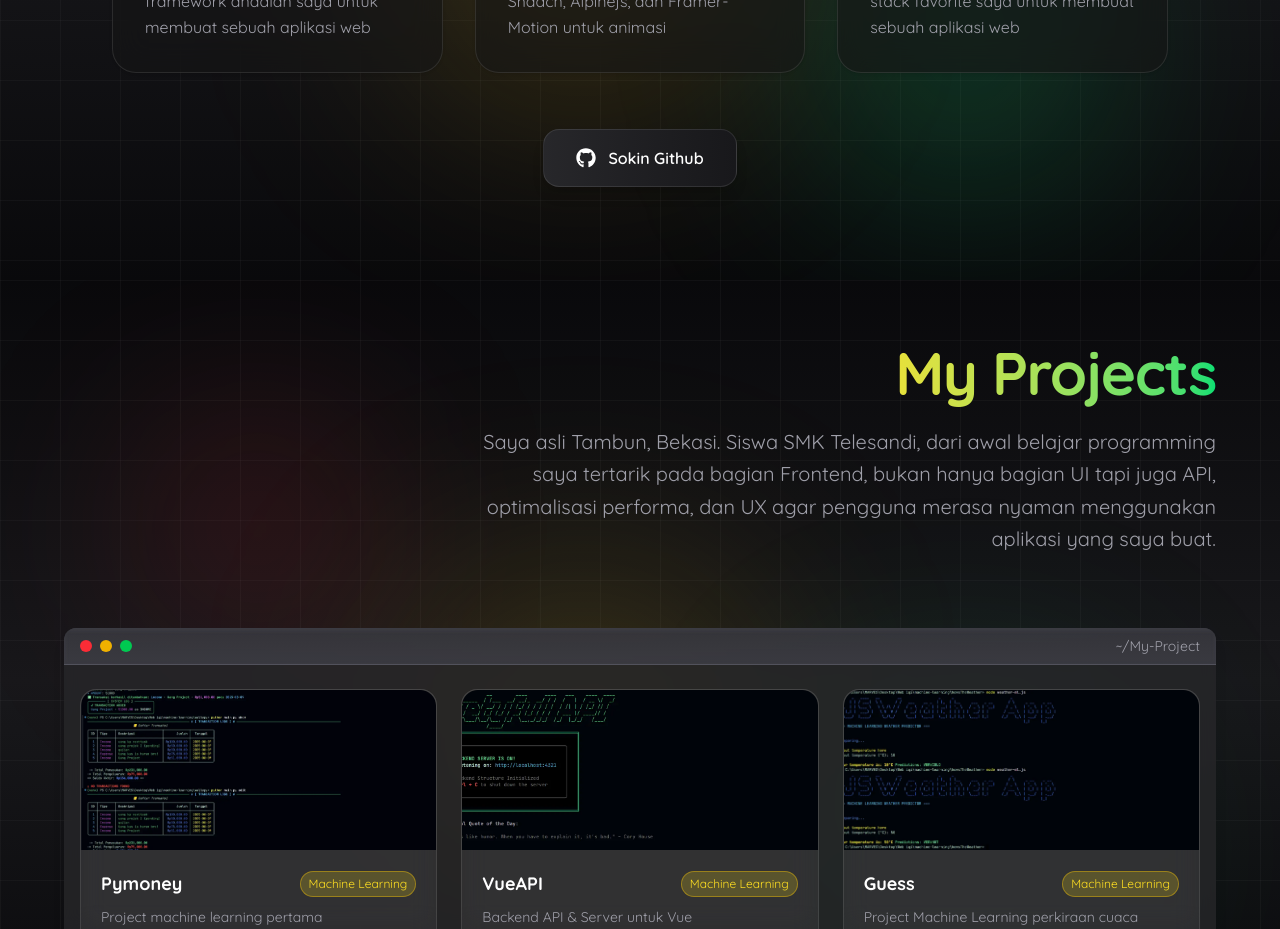
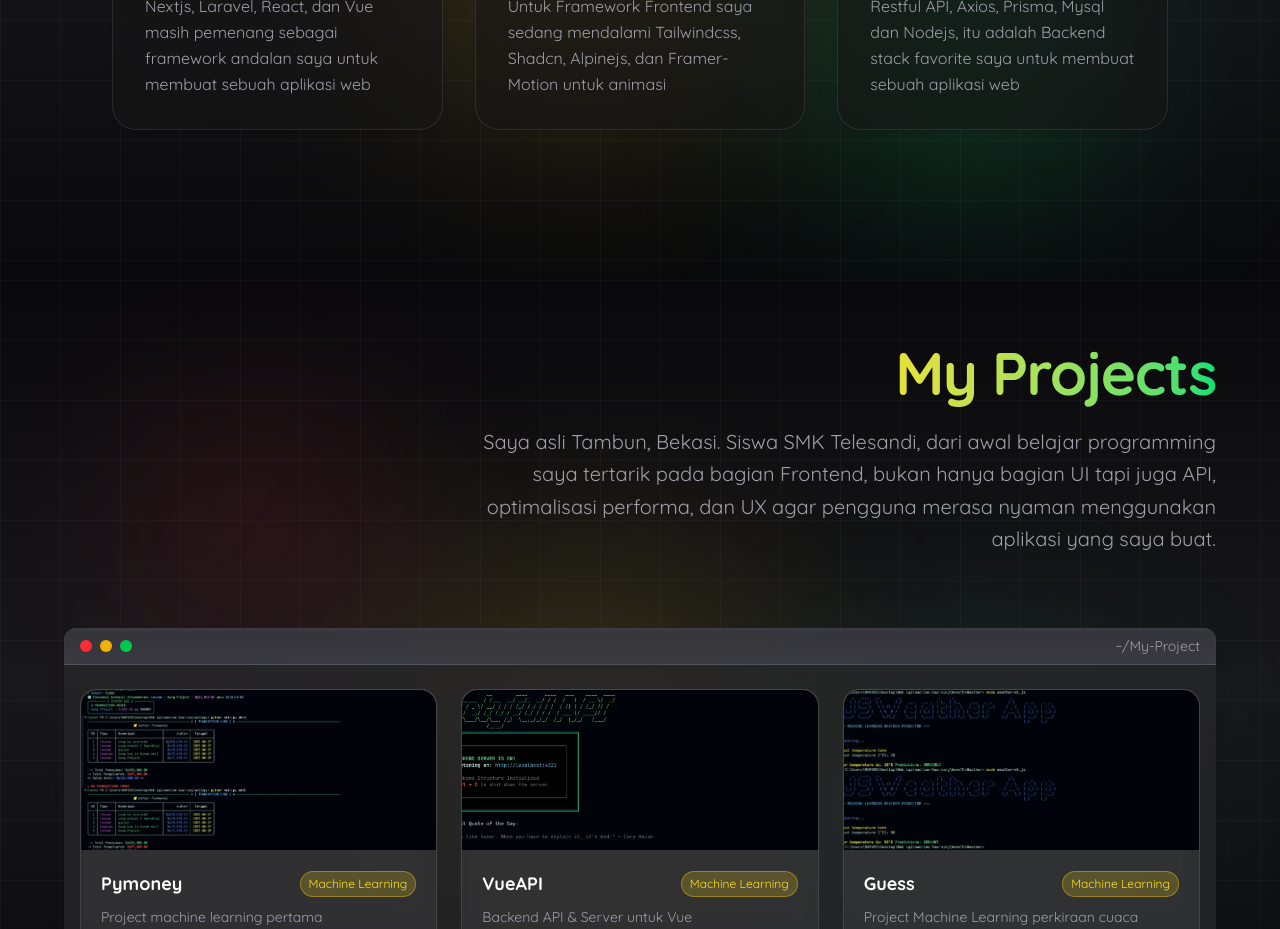
Before and after one commit to setsuwww/rlxxx, a React (Vite) app: page / in a window 1280 px wide. Shown: the part 1320-2249 px from the top of the page. Built offline with nearby package versions, Linux system fonts and the light colour scheme.

Commit message:
oi oi oi baka

```diff
--- a/src/pages/About.jsx
+++ b/src/pages/About.jsx
@@ -70,26 +70,6 @@ export default function About() {
             </div>
           ))}
         </div>
-
-        {/* GitHub Button */}
-        <motion.div
-          variants={fadeIn}
-          transition={{ delay: 0.3 }}
-          className="mt-14 flex justify-center"
-        >
-          <motion.a
-            href="https://github.com/setsuwww"
-            target="_blank"
-            rel="noopener noreferrer"
-            whileTap={{ scale: 0.95 }}
-            className="inline-flex items-center gap-3 px-8 py-4 rounded-2xl font-semibold text-white
-                       bg-gradient-to-r from-zinc-800 to-zinc-900 border border-white/10
-                       shadow-lg hover:shadow-xl hover:scale-105 transition-all duration-300"
-          >
-            <FaGithub className="w-5 h-5" />
-            Sokin Github
-          </motion.a>
-        </motion.div>
       </div>
     </motion.section>
   )
```
